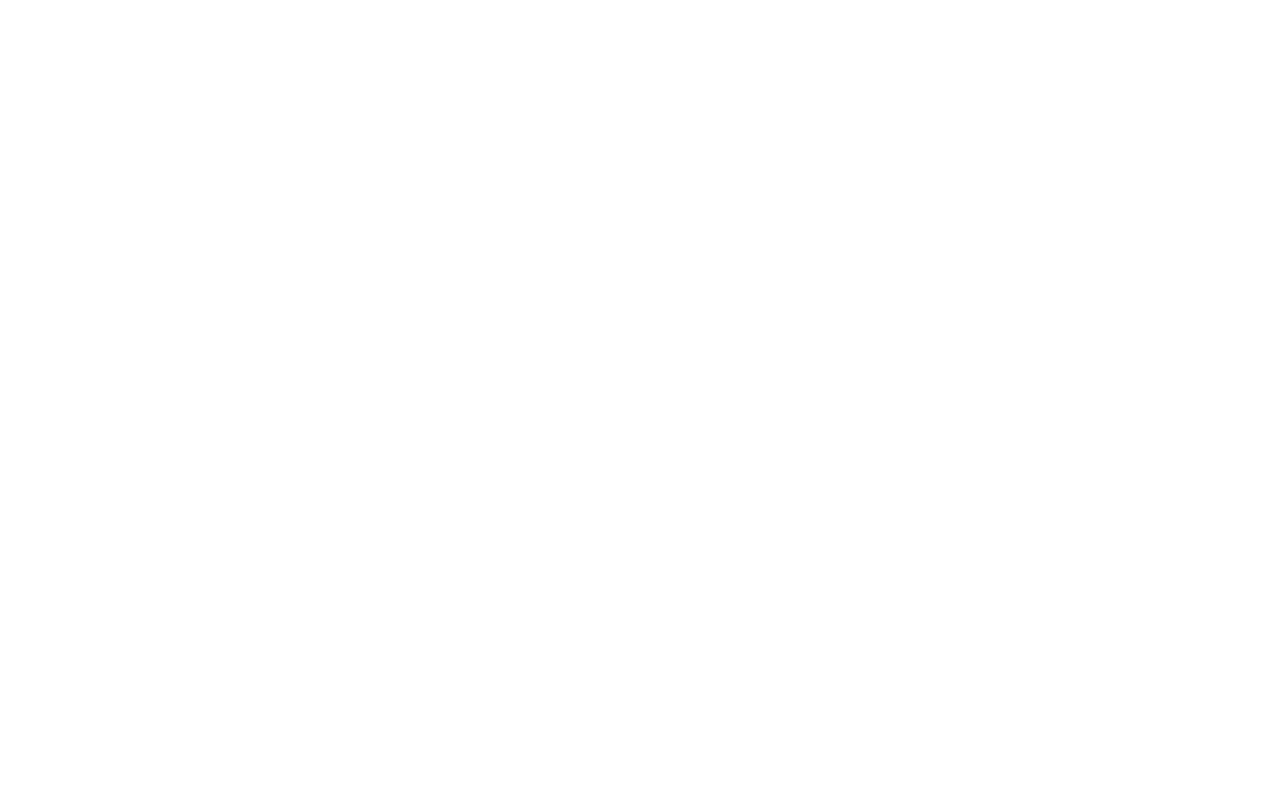
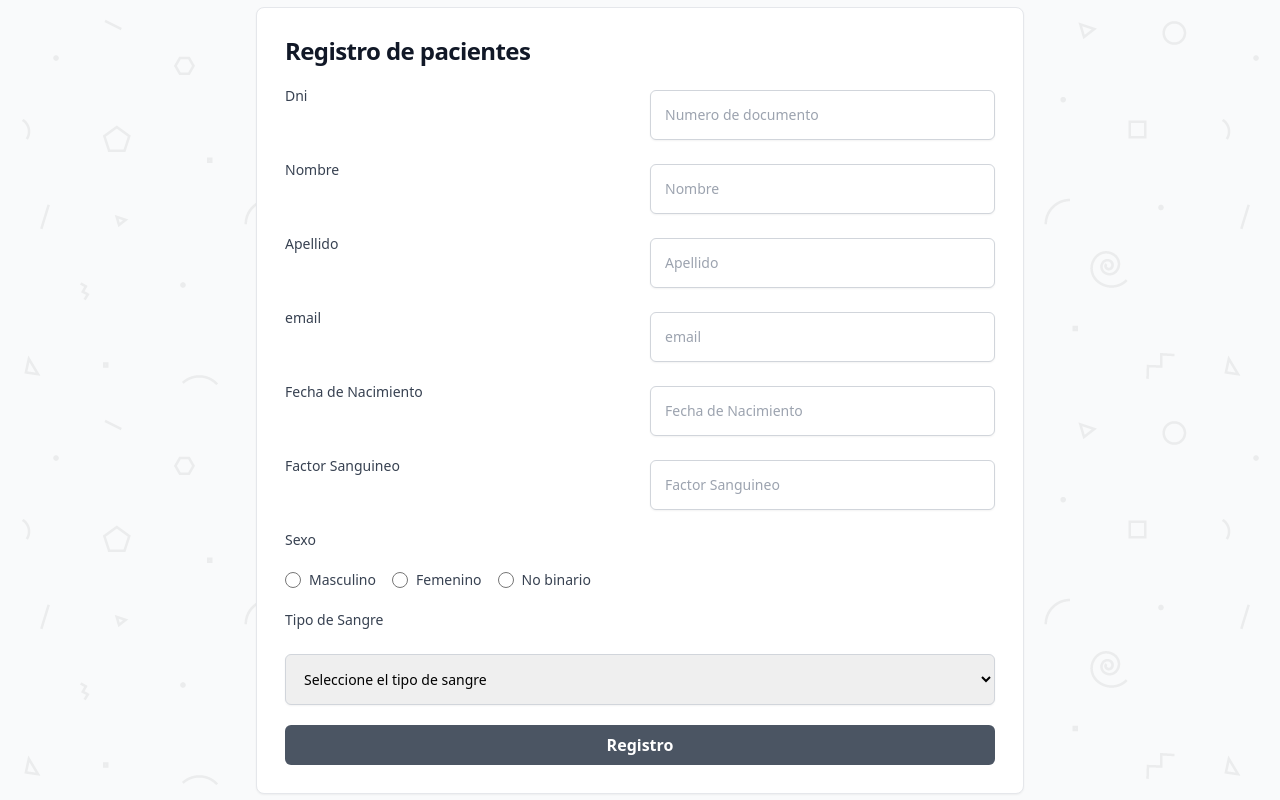
Before and after one commit to No-Country-simulation/h1-14-node-react, a React (Vite) app in the folder front/: page /edit in a window 1280 px wide. Before the commit this address had no page. Built offline with nearby package versions, Linux system fonts and the light colour scheme.

Commit message:
reg pacientes

```diff
--- a/front/src/Pages/App/App.jsx
+++ b/front/src/Pages/App/App.jsx
@@ -8,6 +8,7 @@
 import PacienteRegistry from "../PacienteRegistry/Index";
 import "./App.css";
 import FormExample from "../FormExample/FormExample";
+import PacienteEdit from "../PacienteEdit/Index";
 
 
 const AppRoutes = () => {
@@ -15,7 +16,8 @@
     { path: '/registro', element: <DoctorRegistry /> },
     { path: '/login', element: <LogIn /> },
     { path: '/form', element: <FormExample /> },
-    { path: '/paciente', element: <PacienteRegistry /> }
+    { path: '/paciente', element: <PacienteRegistry /> },
+    {path: '/edit', element: <PacienteEdit/>}
   ])
 
   return routes
--- /dev/null
+++ b/front/src/Pages/PacienteEdit/Index.jsx
@@ -0,0 +1,58 @@
+import React from 'react'
+
+
+function PacienteEdit() {
+    return (
+        <div className='flex flex-col justify-center h-screen items-center bg-pattern '>
+            <div className="w-full max-w-md bg-white rounded-lg border shadow-sm md:max-w-3xl">
+                <div class="p-7 space-y-5">
+                    <h1 class="text-2xl font-bold leading-tight tracking-tight text-gray-900">
+                        Registro de pacientes
+                    </h1>
+                    <form class="grid gap-5 grid-cols-2 md:grid-cols-2">
+                        <label for="dni" class="block text-sm font-medium text-gray-700" >Dni</label>
+                        <input type="text" placeholder='Numero de documento' className='inputClass' class="mt-1 block w-full border border-gray-300  p-3.5 rounded-md shadow-sm focus:ring-indigo-500 focus:border-indigo-500 sm:text-sm" />
+                        <label for="Nombre" class="block text-sm font-medium text-gray-700" >Nombre</label>
+                        <input type="text" placeholder='Nombre' className='inputClass' class="mt-1 block w-full border border-gray-300  p-3.5 rounded-md shadow-sm focus:ring-indigo-500 focus:border-indigo-500 sm:text-sm" />
+                        <label for="Apellido" class="block text-sm font-medium text-gray-700" >Apellido</label>
+                        <input type="text" placeholder='Apellido' className='inputClass' class="mt-1 block w-full border border-gray-300  p-3.5 rounded-md shadow-sm focus:ring-indigo-500 focus:border-indigo-500 sm:text-sm" />
+                        <label for="email" class="block text-sm font-medium text-gray-700" >email</label>
+                        <input type="text" placeholder='email' className='inputClass' class="mt-1 block w-full border border-gray-300  p-3.5 rounded-md shadow-sm focus:ring-indigo-500 focus:border-indigo-500 sm:text-sm" />
+                        <label for="fechaNacimiento" class="block text-sm font-medium text-gray-700" >Fecha de Nacimiento</label>
+                        <input type="text" placeholder='Fecha de Nacimiento' className='inputClass' class="mt-1 block w-full border border-gray-300  p-3.5 rounded-md shadow-sm focus:ring-indigo-500 focus:border-indigo-500 sm:text-sm" />
+                        <label for="FactorSanguineo" class="block text-sm font-medium text-gray-700" >Factor Sanguineo</label>
+                        <input type="text" placeholder='Factor Sanguineo' className='inputClass' class="mt-1 block w-full border border-gray-300  p-3.5 rounded-md shadow-sm focus:ring-indigo-500 focus:border-indigo-500 sm:text-sm" />
+
+                        <label className="block text-sm font-medium text-gray-700 col-span-2">Sexo</label>
+                        <div className="flex items-center col-span-2">
+                            <input id="male" name="sexo" type="radio" value="male" className="h-4 w-4 text-indigo-600 border-gray-300 focus:ring-indigo-500" />
+                            <label htmlFor="male" className="ml-2 block text-sm text-gray-700">Masculino</label>
+                            <input id="female" name="sexo" type="radio" value="female" className="h-4 w-4 text-indigo-600 border-gray-300 focus:ring-indigo-500 ml-4" />
+                            <label htmlFor="female" className="ml-2 block text-sm text-gray-700">Femenino</label>
+                            <input id="noBinario" name="sexo" type="radio" value="noBinario" className="h-4 w-4 text-indigo-600 border-gray-300 focus:ring-indigo-500 ml-4" />
+                            <label htmlFor="female" className="ml-2 block text-sm text-gray-700">No binario</label>
+                        </div>
+                        <label htmlFor="bloodType" className="block text-sm font-medium text-gray-700 col-span-2">Tipo de Sangre</label>
+                        <select id="bloodType" className="mt-1 block w-full border border-gray-300 p-3.5 rounded-md shadow-sm focus:ring-indigo-500 focus:border-indigo-500 sm:text-sm col-span-2">
+                            <option value="">Seleccione el tipo de sangre</option>
+                            <option value="A+">A+</option>
+                            <option value="A-">A-</option>
+                            <option value="B+">B+</option>
+                            <option value="B-">B-</option>
+                            <option value="AB+">AB+</option>
+                            <option value="AB-">AB-</option>
+                            <option value="O+">O+</option>
+                            <option value="O-">O-</option>
+                        </select>
+
+                    </form>
+                    <button className="w-full bg-gray-600 text-white font-bold py-2 px-4 rounded-md hover:bg-gray-300 hover:text-white">Registro</button>
+                </div>
+            </div>
+        </div>
+
+
+    )
+}
+
+export default PacienteEdit;
--- a/front/src/Pages/PacienteRegistry/Index.jsx
+++ b/front/src/Pages/PacienteRegistry/Index.jsx
@@ -16,16 +16,8 @@
                         <input type="text" placeholder='Nombre' className='inputClass' class="mt-1 block w-full border border-gray-300  p-3.5 rounded-md shadow-sm focus:ring-indigo-500 focus:border-indigo-500 sm:text-sm" />
                         <label for="Apellido" class="block text-sm font-medium text-gray-700" >Apellido</label>
                         <input type="text" placeholder='Apellido' className='inputClass' class="mt-1 block w-full border border-gray-300  p-3.5 rounded-md shadow-sm focus:ring-indigo-500 focus:border-indigo-500 sm:text-sm" />
-                        <label for="email" class="block text-sm font-medium text-gray-700" >email</label>
-                        <input type="text" placeholder='email' className='inputClass' class="mt-1 block w-full border border-gray-300  p-3.5 rounded-md shadow-sm focus:ring-indigo-500 focus:border-indigo-500 sm:text-sm" />
-                        <label for="fechaNacimiento" class="block text-sm font-medium text-gray-700" >Fecha de Nacimiento</label>
-                        <input type="text" placeholder='Fecha de Nacimiento' className='inputClass' class="mt-1 block w-full border border-gray-300  p-3.5 rounded-md shadow-sm focus:ring-indigo-500 focus:border-indigo-500 sm:text-sm" />
-                        <label for="FactorSanguineo" class="block text-sm font-medium text-gray-700" >Factor Sanguineo</label>
-                        <input type="text" placeholder='Factor Sanguineo' className='inputClass' class="mt-1 block w-full border border-gray-300  p-3.5 rounded-md shadow-sm focus:ring-indigo-500 focus:border-indigo-500 sm:text-sm" />
-
-
-                    </form>
-                    <button className="w-full bg-gray-600 text-white font-bold py-2 px-4 rounded-md hover:bg-gray-300 hover:text-white">Registro</button>
+                     </form>
+                    <button className="w-full bg-gray-600 text-white font-bold py-2 px-4 rounded-md hover:bg-gray-300 hover:text-white">Registrar</button>
                 </div>
             </div>
         </div>
```
